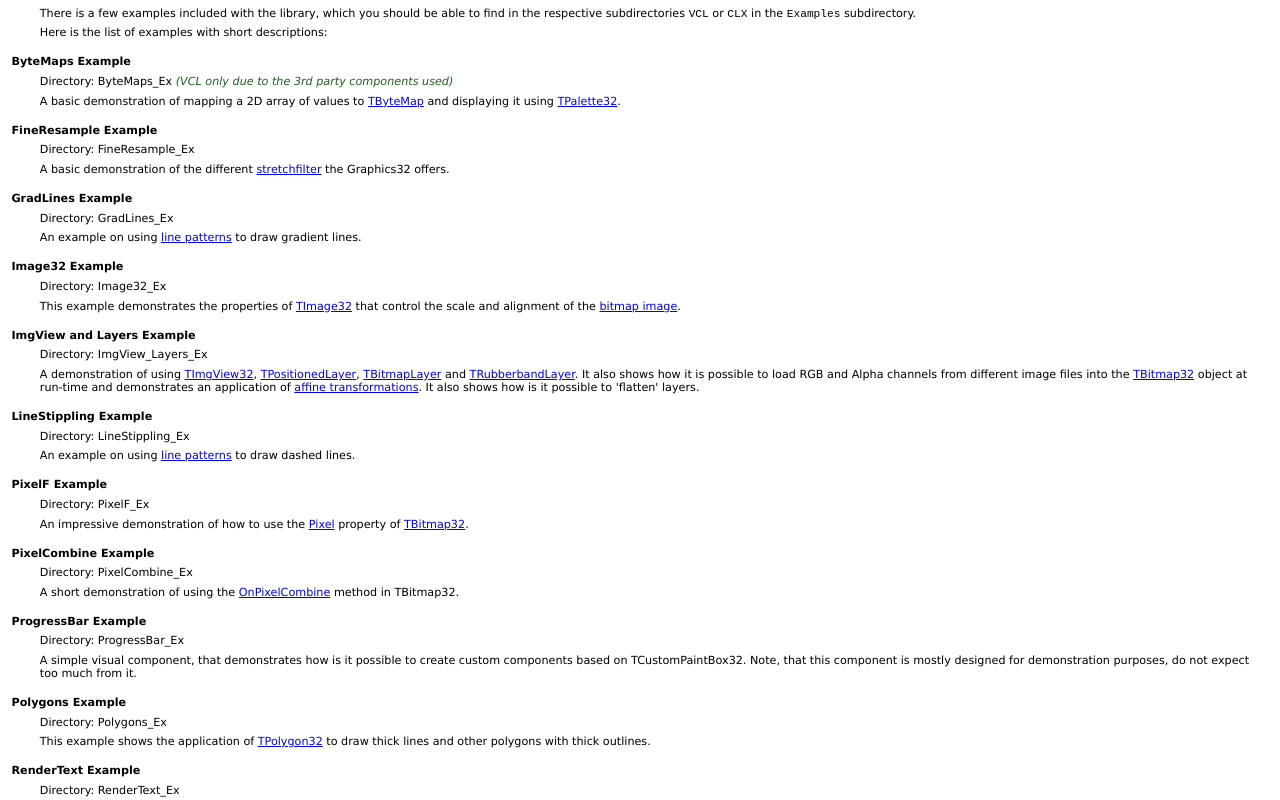
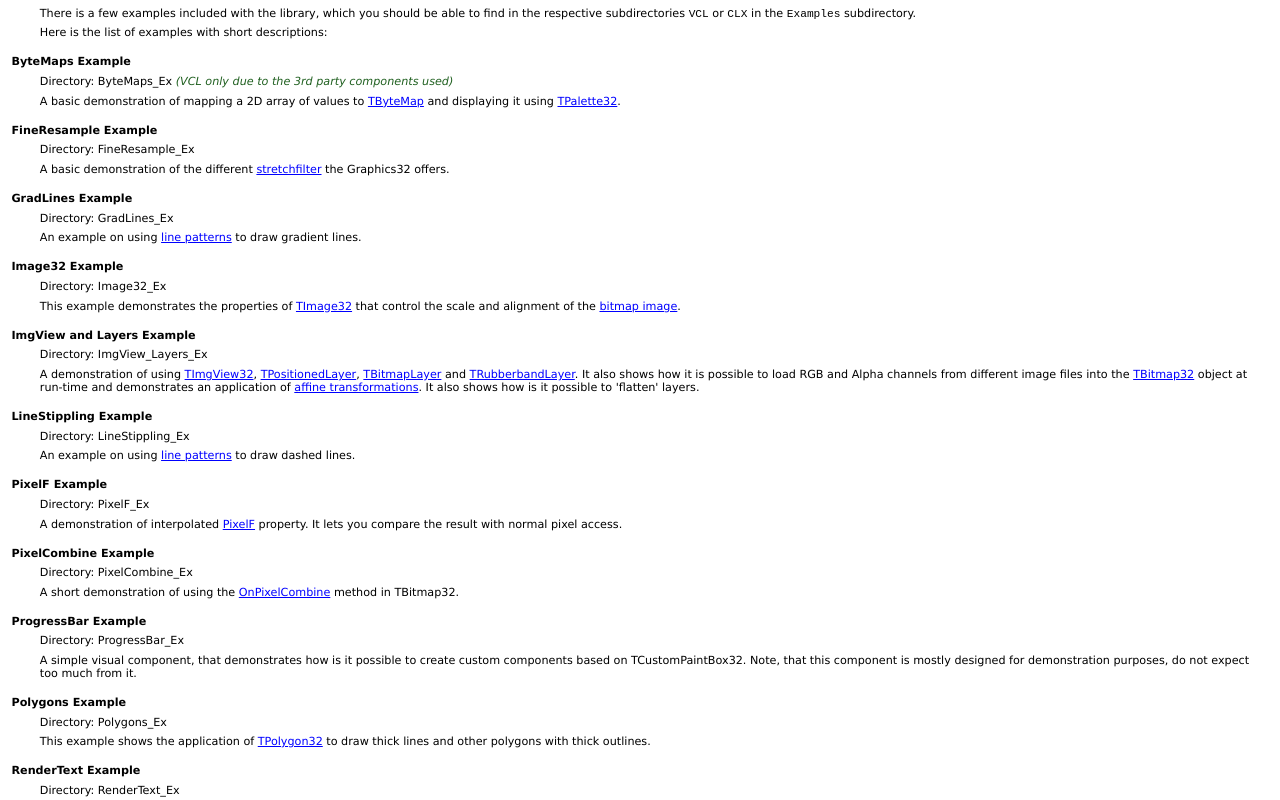
Before and after one commit to x2nie/graphics32-2.0, a plain HTML site: page Documentation/Source/Examples.htm in a window 1280 px wide. Shown: the top 800 px of the page. Drawn offline with Linux system fonts and the light colour scheme.

Commit message:
Changed the PixelF property again.
git-svn-id: svn://svn.code.sf.net/p/graphics32/code/trunk@118 dadbf757-a53b-4b3f-9c79-7c22a95d7d7a

```diff
--- a/Documentation/Source/Examples.htm
+++ b/Documentation/Source/Examples.htm
@@ -46,7 +46,8 @@
   patterns</a> to draw dashed lines.</p>
 <h2>PixelF Example</h2>
 <p class="Body">Directory: PixelF_Ex</p>
-<p class="Body">An impressive demonstration of how to use the <a href="Units/GR32/Classes/TBitmap32/Properties/Pixel.htm">Pixel</a> property of <a href="Units/GR32/Classes/TBitmap32/_Body.htm">TBitmap32</a>.</p>
+<p class="Body">A demonstration of interpolated <a href="Units/GR32/Classes/TBitmap32/Properties/Pixel.htm">PixelF</a> property.
+  It lets you compare the result with normal pixel access. </p>
 <h2><a name="GradLines%20Example"></a><a name="PixelCombine%20Example"></a>PixelCombine Example</h2>
 <p class="Body">Directory: PixelCombine_Ex</p>
 <p class="Body">A short demonstration of using the <a href="Units/GR32/Classes/TBitmap32/Events/OnPixelCombine.htm">OnPixelCombine</a>
```
